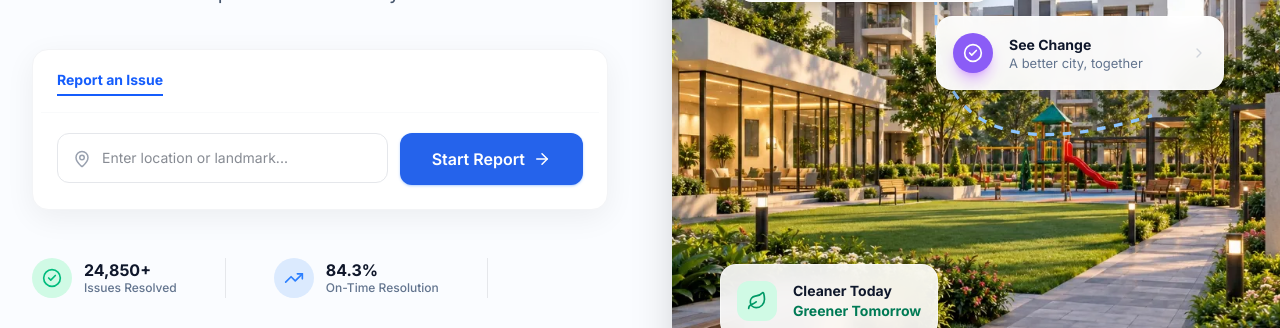
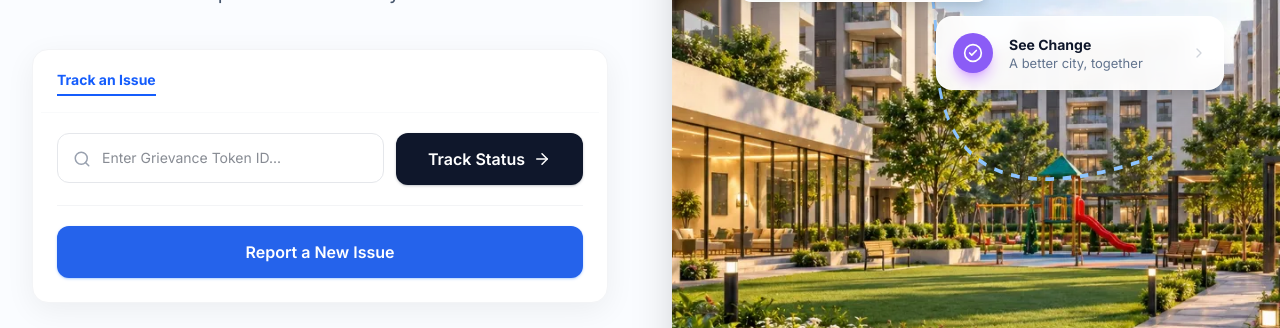
Before and after one commit to Aryan6000/tezhack-2026-project, a React (Vite) app: page / in a window 1280 px wide. Shown: the part 373-701 px from the top of the page. Built offline with nearby package versions, Linux system fonts and the light colour scheme; no server answers.

Commit message:
updated home page
add a new raise a new issue button under track ticket button

```diff
--- a/src/pages/Home.jsx
+++ b/src/pages/Home.jsx
@@ -21,9 +21,20 @@ import {
   Settings,
   Leaf
 } from 'lucide-react';
-import { Link } from 'react-router-dom';
+import { useState } from 'react';
+import { Link, useNavigate } from 'react-router-dom';
 
 const Hero = () => {
+  const [trackToken, setTrackToken] = useState('');
+  const navigate = useNavigate();
+
+  const handleTrackSubmit = (e) => {
+    e.preventDefault();
+    if (trackToken.trim()) {
+      navigate(`/track/${trackToken.trim()}`);
+    }
+  };
+
   return (
     <section className="relative overflow-hidden bg-[#fafcff]">
       {/* Background Decor */}
@@ -47,28 +58,36 @@ const Hero = () => {
               Report civic issues, track real-time resolution, and hold departments accountable. Geo-tag problems in 60 seconds and help build a better city.
             </p>
 
-            {/* Report Box */}
+            {/* Tracking & Report Box */}
             <div className="bg-white rounded-2xl shadow-[0_8px_30px_rgb(0,0,0,0.06)] border border-gray-100 p-2 mb-12 relative z-20">
               <div className="flex items-center justify-between px-4 pt-3 pb-4 border-b border-gray-50">
                 <div className="flex gap-6">
                   <button className="text-blue-600 font-bold text-sm border-b-2 border-blue-600 pb-1 flex items-center gap-2">
-                    Report an Issue
+                    Track an Issue
                   </button>
                 </div>
               </div>
 
               <div className="p-4 pt-5">
-                <div className="flex flex-col sm:flex-row gap-3">
+                <form onSubmit={handleTrackSubmit} className="flex flex-col sm:flex-row gap-3">
                   <div className="relative flex-1">
-                    <MapPin className="absolute left-4 top-1/2 -translate-y-1/2 text-gray-400" size={18} />
+                    <Search className="absolute left-4 top-1/2 -translate-y-1/2 text-gray-400" size={18} />
                     <input
                       type="text"
-                      placeholder="Enter location or landmark..."
+                      placeholder="Enter Grievance Token ID..."
+                      value={trackToken}
+                      onChange={(e) => setTrackToken(e.target.value)}
                       className="w-full pl-11 pr-4 py-3.5 bg-white border border-gray-200 rounded-xl focus:outline-none focus:ring-2 focus:ring-blue-600 focus:border-transparent transition-colors text-sm"
                     />
                   </div>
-                  <Link to="/report" className="bg-[#2563eb] hover:bg-blue-700 text-white px-8 py-3.5 rounded-xl font-semibold transition-colors flex items-center justify-center gap-2 whitespace-nowrap shadow-sm shadow-blue-500/30">
-                    Start Report <ArrowRight size={18} />
+                  <button type="submit" className="bg-slate-900 hover:bg-slate-800 text-white px-8 py-3.5 rounded-xl font-semibold transition-colors flex items-center justify-center gap-2 whitespace-nowrap shadow-sm shadow-slate-900/20">
+                    Track Status <ArrowRight size={18} />
+                  </button>
+                </form>
+
+                <div className="mt-5 pt-5 border-t border-gray-100">
+                  <Link to="/report" className="w-full bg-[#2563eb] hover:bg-blue-700 text-white px-8 py-3.5 rounded-xl font-semibold transition-colors flex items-center justify-center gap-2 shadow-sm shadow-blue-500/30">
+                    Report a New Issue
                   </Link>
                 </div>
               </div>
```
